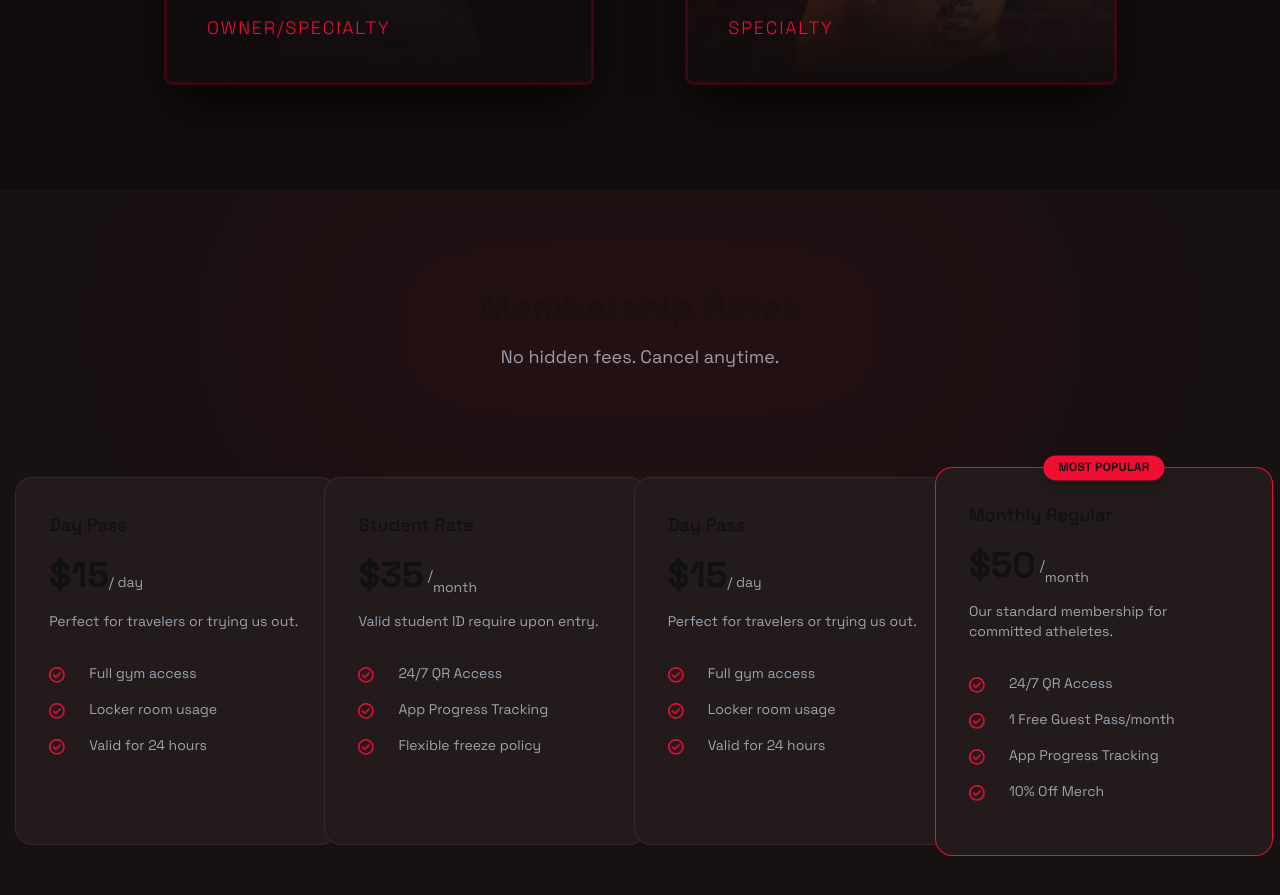
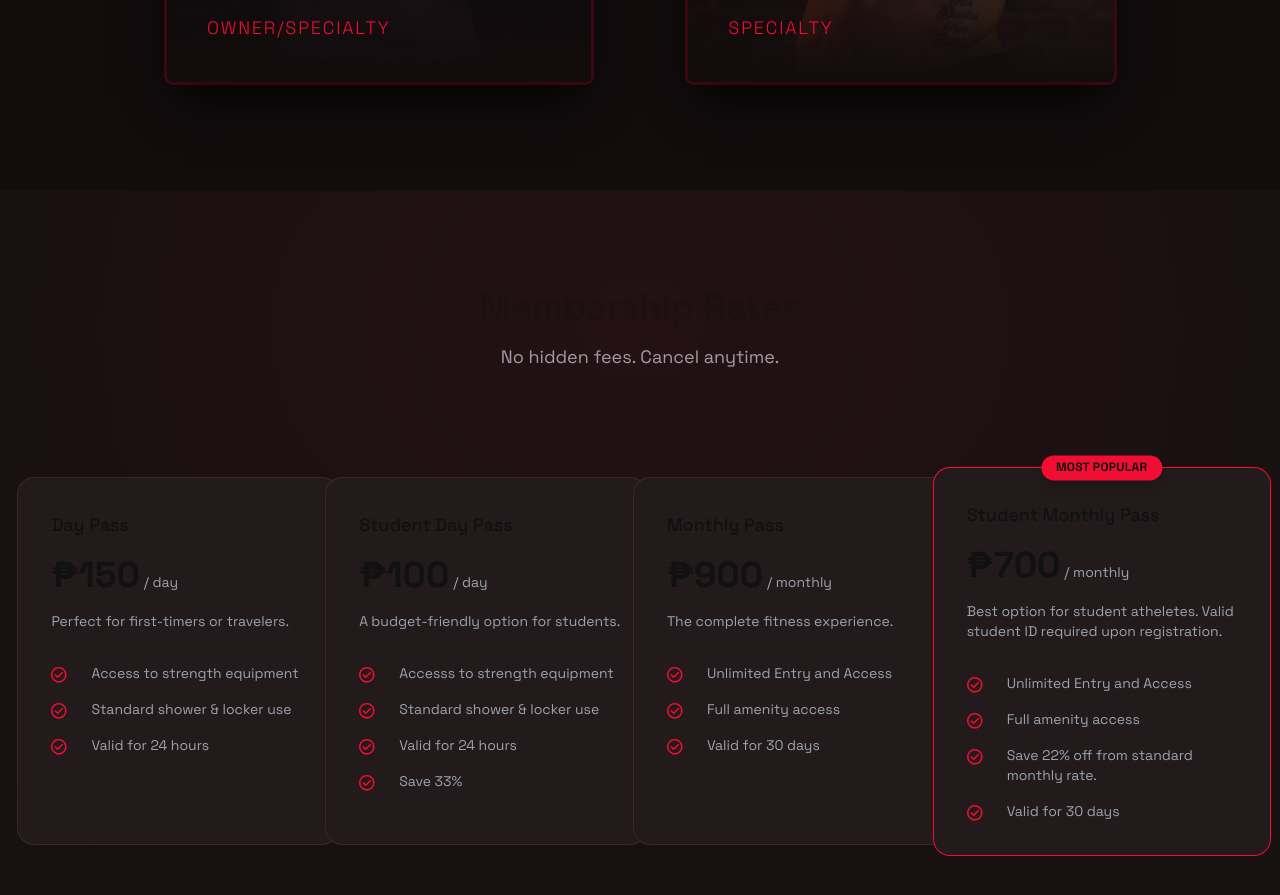
Before and after one commit to Fabshkiee/Project-E-Web-Management-System, a Next.js app: page / in a window 1280 px wide. Shown: the part 1280-2175 px from the top of the page. Built offline with nearby package versions, Linux system fonts and the light colour scheme.

Commit message:
Updated Membership Plans Section

```diff
--- a/components/landing/Membership.tsx
+++ b/components/landing/Membership.tsx
@@ -1,3 +1,58 @@
+const MEMBERSHIP_PLANS = [
+  {
+    id: "dayPass1",
+    title: "Day Pass",
+    price: "150",
+    unit: "day",
+    description: "Perfect for first-timers or travelers.",
+    features: [
+      "Access to strength equipment",
+      "Standard shower & locker use",
+      "Valid for 24 hours",
+    ],
+  },
+  {
+    id: "dayPass2",
+    title: "Student Day Pass",
+    price: "100",
+    unit: "day",
+    description: "A budget-friendly option for students.",
+    features: [
+      "Accesss to strength equipment",
+      "Standard shower & locker use",
+      "Valid for 24 hours",
+      "Save 33%",
+    ],
+  },
+  {
+    id: "memPlan1",
+    title: "Monthly Pass",
+    price: "900",
+    unit: "monthly",
+    description: "The complete fitness experience.",
+    features: [
+      "Unlimited Entry and Access",
+      "Full amenity access",
+      "Valid for 30 days",
+    ],
+  },
+  {
+    id: "memPlan2",
+    title: "Student Monthly Pass",
+    price: "700",
+    unit: "monthly",
+    description:
+      "Best option for student atheletes. Valid student ID required upon registration.",
+    features: [
+      "Unlimited Entry and Access",
+      "Full amenity access",
+      "Save 22% off from standard monthly rate.",
+      "Valid for 30 days",
+    ],
+    isPopular: true,
+  },
+];
+
 export default function Membership() {
   return (
     <section className=" relative z-0 overflow-hidden">
@@ -5,8 +60,8 @@ export default function Membership() {
       <div className="relative isolate  ">
         {/* THE BLOB OF RED BEHIND THE TEXT */}
         <div
-          className="absolute inset-0 bg-land-crimson/5 rounded-[9999px] w-[800px] h-[400px] top-1/2 left-1/2 -translate-x-1/2 -translate-y-1/2
-        blur-[100px]   "
+          className="absolute inset-0 bg-land-crimson/10 rounded-[9999px] w-[800px] h-[400px] top-1/2 left-1/2 -translate-x-1/2 -translate-y-1/2
+        blur-[200px]   "
         />
 
         {/* Title CARD: MEMBERSHIP RATES */}
@@ -21,309 +76,69 @@ export default function Membership() {
       </div>
 
       {/* GRID FOR DIFFERENT MEMBER PRICES */}
-      <div className="grid grid-cols-1 md:grid-cols-2 lg:grid-cols-4 gap-[40px] lg:gap-[21px] mx-[32px] py-[33px] justify-items-center mt-16 mb-[96px] items-center   ">
-        {/* CONTAINER 1 */}
-        <div
-          className="group relative w-[320px] h-[366px] bg-land-card-hover ring-1 ring-land-border pl-[33px] justify-items-start rounded-[16px]
-       "
-        >
-          {/* type of pass */}
-          <div className="landing-p-lg font-medium  mt-[33px]">Day Pass</div>
+      <div className="grid grid-cols-1 md:grid-cols-2 lg:grid-cols-4 gap-[40px] lg:gap-[15px] mx-[32px] py-[33px] justify-items-center mt-16 mb-[96px] items-center   ">
 
-          {/* price */}
-          <div className="landing-h2 flex items-baseline mt-4">
-            $15
-            <div className="landing-p-sm text-muted">/ day </div>
-          </div>
 
-          {/* description */}
-          <div className="landing-p-sm text-muted  mt-4">
-            Perfect for travelers or trying us out.
-          </div>
+        {/* INDIVIDUAL CARD FOR EACH MEMBERSHIP PLAN */}
+        {MEMBERSHIP_PLANS.map((plan) => (
+          <div
+            key={plan.id}
+            className={`group relative bg-land-card-hover ring-1 justify-items-start rounded-[16px] ${
+              plan.isPopular
+                ? "w-[336px] h-[387px] ring-land-crimson px-[33px]"
+                : "w-[320px] h-[366px] ring-land-border pl-[33px]"
+            }`}
+          >
+            {/* POPULAR BADGE */}
+            {plan.isPopular && (
+              <div className="absolute top-0 left-1/2 -translate-x-1/2 -translate-y-1/2 bg-land-crimson text-main text-center tracking-[0.3px] text-[12px] font-bold px-[12px] py-[4px] rounded-[9999px] z-20 shadow-lg w-[121.2px] h-[25.2px] landing-p-sm flex items-center justify-center">
+                MOST POPULAR
+              </div>
+            )}
 
-          {/* BENEFITS CONTAINER LIST*/}
-          <div className="landing-p-lg mt-[32px] gap-4 flex flex-col">
-            {/* LIST ITEM */}
-            <div className="flex items-start gap-3">
-              {/* Check Mark Images */}
-              <img
-                src="/assets/redCheck.webp"
-                alt="bullet"
-                className="w-[16px] h-[16px] mt-1 object-cover"
-              />
-
-              {/* The list item text */}
-              <p className="pl-[12px] landing-p-sm text-muted">
-                Full gym access
-              </p>
+            {/* TYPE OF PASS */}
+            <div className="landing-p-lg font-medium mt-[33px]">
+              {plan.title}
             </div>
 
-            {/* LIST ITEM */}
-            <div className="flex items-start gap-3">
-              {/* Check Mark Images */}
-              <img
-                src="/assets/redCheck.webp"
-                alt="bullet"
-                className="w-[16px] h-[16px] mt-1 object-cover"
-              />
-
-              {/* The list item text */}
-              <p className="pl-[12px] landing-p-sm text-muted">
-                Locker room usage
-              </p>
+            {/* PRICE */}
+            <div
+              className={`landing-h2 flex mt-4 ${plan.unit === "month" ? "items-center" : "items-baseline"}`}
+            >
+              ₱{plan.price}
+              <div
+                className={`landing-p-sm text-muted ${plan.unit === "month" ? "flex items-center ml-1" : "ml-1"}`}
+              >
+                /{" "}
+                <span
+                  className={plan.unit === "month" ? "translate-y-[12px]" : ""}
+                >
+                  {plan.unit}
+                </span>
+              </div>
             </div>
 
-            {/* LIST ITEM */}
-            <div className="flex items-start gap-3">
-              {/* Check Mark Images */}
-              <img
-                src="/assets/redCheck.webp"
-                alt="bullet"
-                className="w-[16px] h-[16px] mt-1 object-cover"
-              />
-
-              {/* The list item text */}
-              <p className="pl-[12px] landing-p-sm text-muted">
-                Valid for 24 hours
-              </p>
-            </div>
-          </div>
-        </div>
-
-        {/* CONTAINER 2 */}
-        <div
-          className="group relative w-[320px] h-[366px] bg-land-card-hover ring-1 ring-land-border pl-[33px] justify-items-start rounded-[16px]
-      "
-        >
-          {/* type of pass */}
-          <div className="landing-p-lg font-medium  mt-[33px]">
-            Student Rate
-          </div>
-
-          {/* price */}
-          <div className="landing-h2 flex items-center mt-4">
-            $35
-            <div className="landing-p-sm text-muted flex items-center ml-1">
-              /<span className="translate-y-[12px] ">month</span>
-            </div>
-          </div>
-
-          {/* description */}
-          <div className="landing-p-sm text-muted  mt-4">
-            Valid student ID require upon entry.
-          </div>
-
-          {/* BENEFITS CONTAINER LIST*/}
-          <div className="landing-p-lg mt-[32px] gap-4 flex flex-col">
-            {/* LIST ITEM */}
-            <div className="flex items-start gap-3">
-              {/* Check Mark Images */}
-              <img
-                src="/assets/redCheck.webp"
-                alt="bullet"
-                className="w-[16px] h-[16px] mt-1 object-cover"
-              />
-
-              {/* The list item text */}
-              <p className="pl-[12px] landing-p-sm text-muted">
-                24/7 QR Access
-              </p>
+            {/* DESCRIPTION */}
+            <div className="landing-p-sm text-muted mt-4">
+              {plan.description}
             </div>
 
-            {/* LIST ITEM */}
-            <div className="flex items-start gap-3">
-              {/* Check Mark Images */}
-              <img
-                src="/assets/redCheck.webp"
-                alt="bullet"
-                className="w-[16px] h-[16px] mt-1 object-cover"
-              />
-
-              {/* The list item text */}
-              <p className="pl-[12px] landing-p-sm text-muted">
-                App Progress Tracking
-              </p>
-            </div>
-
-            {/* LIST ITEM */}
-            <div className="flex items-start gap-3">
-              {/* Check Mark Images */}
-              <img
-                src="/assets/redCheck.webp"
-                alt="bullet"
-                className="w-[16px] h-[16px] mt-1 object-cover"
-              />
-
-              {/* The list item text */}
-              <p className="pl-[12px] landing-p-sm text-muted">
-                Flexible freeze policy
-              </p>
-            </div>
+            {/* BENEFITS CONTAINER LIST */}
+            <ul className="landing-p-lg mt-[32px] gap-4 flex flex-col">
+              {plan.features.map((feature, index) => (
+                <li key={index} className="flex items-start gap-3">
+                  <img
+                    src="/assets/Checkmark.svg"
+                    alt=""
+                    aria-hidden="true"
+                    className="w-[16px] h-[16px] mt-1 object-cover"
+                  />
+                  <p className="pl-[12px] landing-p-sm text-muted">{feature}</p>
+                </li>
+              ))}
+            </ul>
           </div>
-        </div>
-
-        {/* CONTAINER 3 */}
-        <div
-          className="group relative w-[320px] h-[366px] bg-land-card-hover ring-1 ring-land-border pl-[33px] justify-items-start rounded-[16px]
-       "
-        >
-          {/* type of pass */}
-          <div className="landing-p-lg font-medium  mt-[33px]">Day Pass</div>
-
-          {/* price */}
-          <div className="landing-h2 flex items-baseline mt-4">
-            $15
-            <div className="landing-p-sm text-muted">/ day </div>
-          </div>
-
-          {/* description */}
-          <div className="landing-p-sm text-muted  mt-4">
-            Perfect for travelers or trying us out.
-          </div>
-
-          {/* BENEFITS CONTAINER LIST*/}
-          <div className="landing-p-lg mt-[32px] gap-4 flex flex-col">
-            {/* LIST ITEM */}
-            <div className="flex items-start gap-3">
-              {/* Check Mark Images */}
-              <img
-                src="/assets/redCheck.webp"
-                alt="bullet"
-                className="w-[16px] h-[16px] mt-1 object-cover"
-              />
-
-              {/* The list item text */}
-              <p className="pl-[12px] landing-p-sm text-muted">
-                Full gym access
-              </p>
-            </div>
-
-            {/* LIST ITEM */}
-            <div className="flex items-start gap-3">
-              {/* Check Mark Images */}
-              <img
-                src="/assets/redCheck.webp"
-                alt="bullet"
-                className="w-[16px] h-[16px] mt-1 object-cover"
-              />
-
-              {/* The list item text */}
-              <p className="pl-[12px] landing-p-sm text-muted">
-                Locker room usage
-              </p>
-            </div>
-
-            {/* LIST ITEM */}
-            <div className="flex items-start gap-3">
-              {/* Check Mark Images */}
-              <img
-                src="/assets/redCheck.webp"
-                alt="bullet"
-                className="w-[16px] h-[16px] mt-1 object-cover"
-              />
-
-              {/* The list item text */}
-              <p className="pl-[12px] landing-p-sm text-muted">
-                Valid for 24 hours
-              </p>
-            </div>
-          </div>
-        </div>
-
-        {/* CONTAINER 4 */}
-        <div
-          className="group relative w-[336px] h-[387px] bg-land-card-hover ring-1 ring-land-crimson px-[33px] justify-items-start rounded-[16px]
-      "
-        >
-          {/* transition-all duration-327 ease-out hover:scale-107 hover:ring-land-crimson hover:shadow-[0_0_30px_rgba(214,0,0,0.3)] hover:z-30 cursor-pointer */}
-          {/* TITLE CARD FOR MOST POPULAR */}
-          <div
-            className=" absolute top-0 left-1/2 -translate-x-1/2 -translate-y-1/2
-                  bg-land-crimson text-main text-center tracking-[0.3px] text-[12px] font-bold
-                  px-[12px] py-[4px] rounded-[9999px] z-20 shadow-lg w-[121.2px] h-[25.2px] landing-p-sm  flex items-center justify-center"
-          >
-            MOST POPULAR
-          </div>
-
-          {/* type of pass */}
-          <div className="landing-p-lg font-medium  mt-[33px]">
-            Monthly Regular
-          </div>
-
-          {/* price */}
-          <div className="landing-h2 flex items-center mt-4">
-            $50
-            <div className="landing-p-sm text-muted flex items-center ml-1">
-              /<span className="translate-y-[12px] ">month</span>
-            </div>
-          </div>
-
-          {/* description */}
-          <div className="landing-p-sm text-muted  mt-4">
-            Our standard membership for committed atheletes.
-          </div>
-
-          {/* BENEFITS CONTAINER LIST*/}
-          <div className="landing-p-lg mt-[32px] gap-4 flex flex-col">
-            {/* LIST ITEM */}
-            <div className="flex items-start gap-3">
-              {/* Check Mark Images */}
-              <img
-                src="/assets/redCheck.webp"
-                alt="bullet"
-                className="w-[16px] h-[16px] mt-1 object-cover"
-              />
-
-              {/* The list item text */}
-              <p className="pl-[12px] landing-p-sm text-muted">
-                24/7 QR Access
-              </p>
-            </div>
-
-            {/* LIST ITEM */}
-            <div className="flex items-start gap-3">
-              {/* Check Mark Images */}
-              <img
-                src="/assets/redCheck.webp"
-                alt="bullet"
-                className="w-[16px] h-[16px] mt-1 object-cover"
-              />
-
-              {/* The list item text */}
-              <p className="pl-[12px] landing-p-sm text-muted">
-                1 Free Guest Pass/month
-              </p>
-            </div>
-
-            {/* LIST ITEM */}
-            <div className="flex items-start gap-3">
-              {/* Check Mark Images */}
-              <img
-                src="/assets/redCheck.webp"
-                alt="bullet"
-                className="w-[16px] h-[16px] mt-1 object-cover"
-              />
-
-              {/* The list item text */}
-              <p className="pl-[12px] landing-p-sm text-muted">
-                App Progress Tracking
-              </p>
-            </div>
-
-            {/* LIST ITEM */}
-            <div className="flex items-start gap-3">
-              {/* Check Mark Images */}
-              <img
-                src="/assets/redCheck.webp"
-                alt="bullet"
-                className="w-[16px] h-[16px] mt-1 object-cover"
-              />
-
-              {/* The list item text */}
-              <p className="pl-[12px] landing-p-sm text-muted">10% Off Merch</p>
-            </div>
-          </div>
-        </div>
+        ))}
       </div>
     </section>
   );
```
Also changed, not shown: public/assets/Checkmark.svg (added), public/assets/redCheck.webp (deleted).
